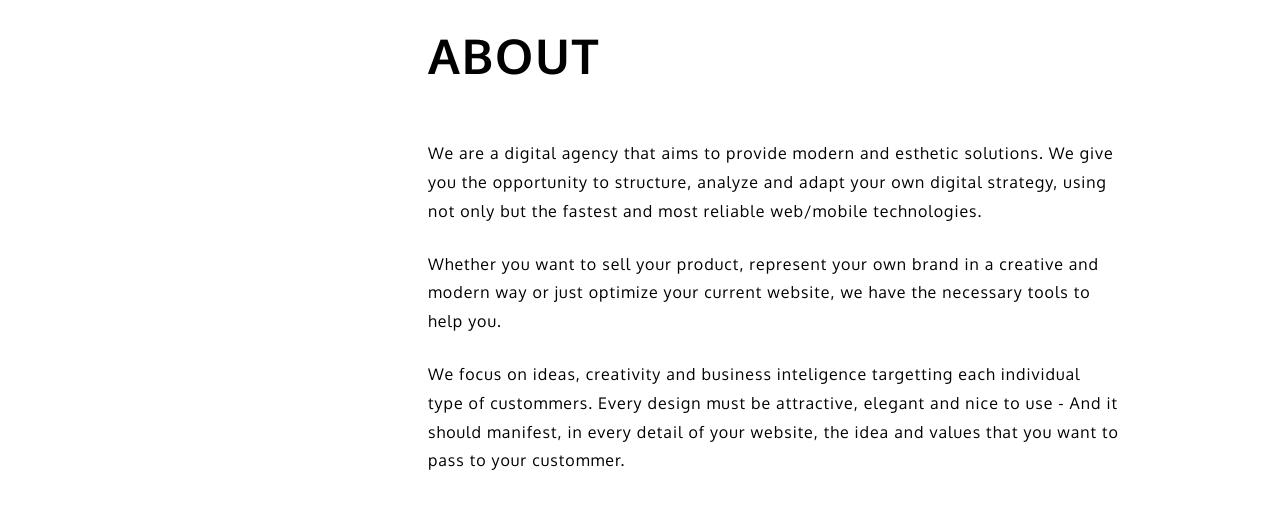
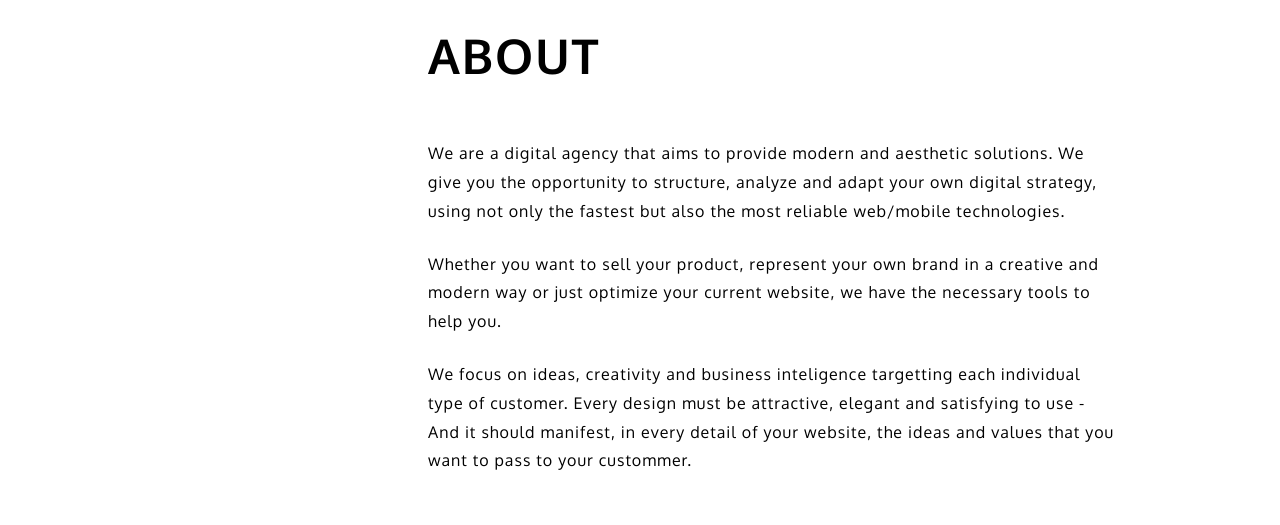
Before and after one commit to andremartinswork/heey, a Next.js app: page / in a window 1280 px wide. Shown: the part 980-1505 px from the top of the page. Built offline with nearby package versions, Linux system fonts and the light colour scheme.

Commit message:
fixed text

```diff
--- a/src/components/organisms/intro/content.js
+++ b/src/components/organisms/intro/content.js
@@ -2,7 +2,7 @@ const content = {
   sectionName: "Intro",
   title: "ABOUT",
   text:
-    "<p>We are a digital agency that aims to provide modern and esthetic solutions. We give you the opportunity to structure, analyze and adapt your own digital strategy, using not only but the fastest and most reliable web/mobile technologies.</p><p>Whether you want to sell your product, represent your own brand in a creative and modern way or just optimize your current website, we have the necessary tools to help you.</p> <p>We focus on ideas, creativity and business inteligence targetting each individual type of custommers. Every design must be attractive, elegant and nice to use - And it should manifest, in every detail of your website, the idea and values that you want to pass to your custommer.</p>",
+    "<p>We are a digital agency that aims to provide modern and aesthetic solutions. We give you the opportunity to structure, analyze and adapt your own digital strategy, using not only the fastest but also the most reliable web/mobile technologies.</p><p>Whether you want to sell your product, represent your own brand in a creative and modern way or just optimize your current website, we have the necessary tools to help you.</p> <p>We focus on ideas, creativity and business inteligence targetting each individual type of customer. Every design must be attractive, elegant and satisfying to use - And it should manifest, in every detail of your website, the ideas and values that you want to pass to your custommer.</p>",
 
   text1Question: "We are pretty sure we can help you. Excited to know how?",
   text2Question:
--- a/src/components/organisms/liked/content.js
+++ b/src/components/organisms/liked/content.js
@@ -1,6 +1,6 @@
 const content = {
   sectionName: "Liked",
-  title: "Liked what you saw?",
+  title: "Like what you see?",
   text: "<p>We would love to hear from you. Don't hesitate to contact us if you are interested in working or colaborating with us.</p> <p>We will be brief, and respond as soon as posible. Luckily, in a few minutes. 😊</p>",
 };
 
```
